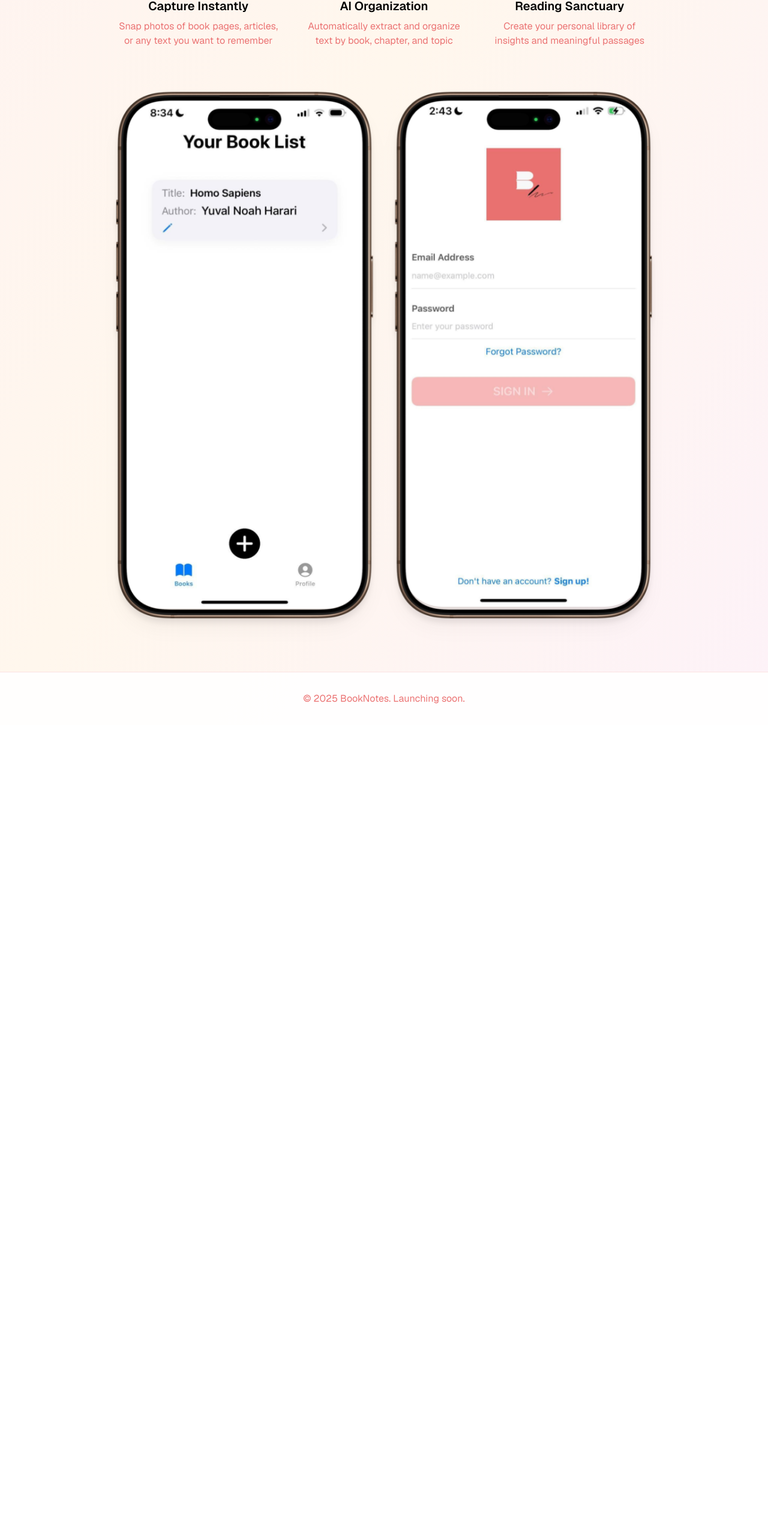
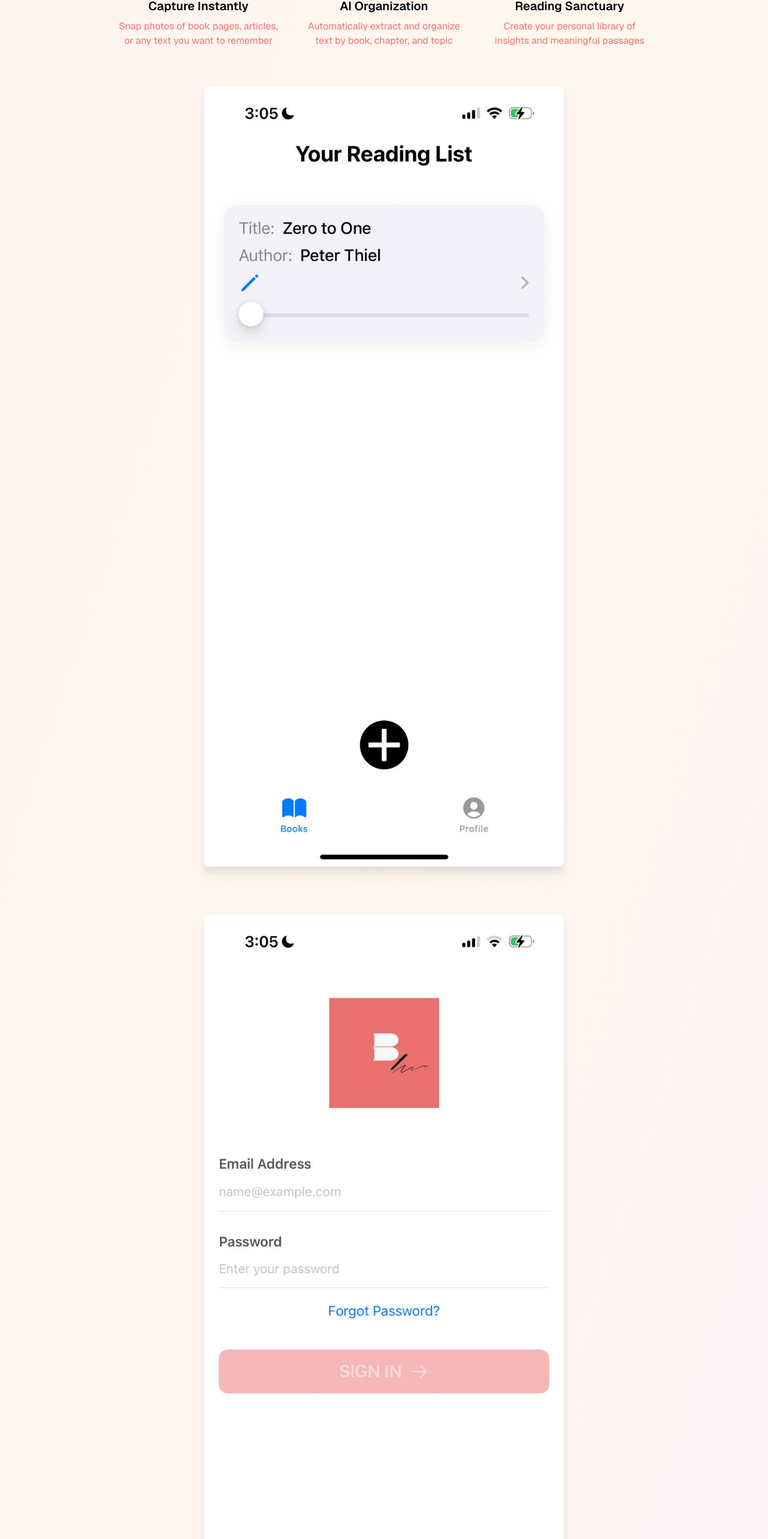
Before and after one commit to bloomberg-sudo-dev/booknotes-landing-page, a Next.js app: page / in a window 1280 px wide. Shown: the part 915-3481 px from the top of the page at 60% size. Before the commit the page ends 2124 px from the top, so only its background shows below. Built offline with nearby package versions, Linux system fonts and the light colour scheme.

Commit message:
Update page.tsx

```diff
--- a/app/page.tsx
+++ b/app/page.tsx
@@ -196,14 +196,27 @@ export default function WaitlistPage() {
           <div className="flex justify-center mb-20">
             <div className="max-w-4xl">
               <Image
-                src="/demo_booknotes (1).png"
-                alt="BookNotes app demo showing book list and sign-in screens"
-                width={1200}
-                height={800}
+                src="/BookNotes.jpg"
+                alt="BookNotes app demo showing book list"
+                width={600}
+                height={400}
                 className="drop-shadow-xl rounded-lg"
               />
             </div>
           </div>
+
+          {/* App Mockup Preview */}
+            <div className="flex justify-center mb-20">
+              <div className="max-w-4xl">
+                <Image
+                  src="/BookNotes sign in.jpg"
+                  alt="BookNotes app demo showing sign-in screen"
+                  width={600}
+                  height={400}
+                  className="drop-shadow-xl rounded-lg"
+                />
+              </div>
+            </div>
 
 
 
```
